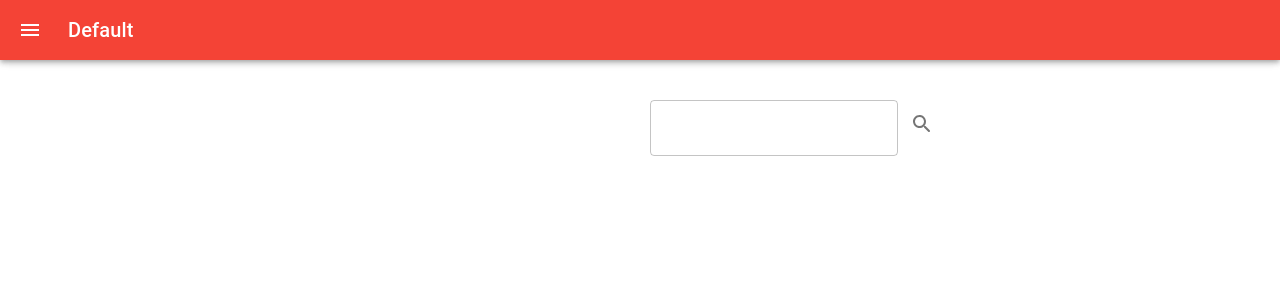
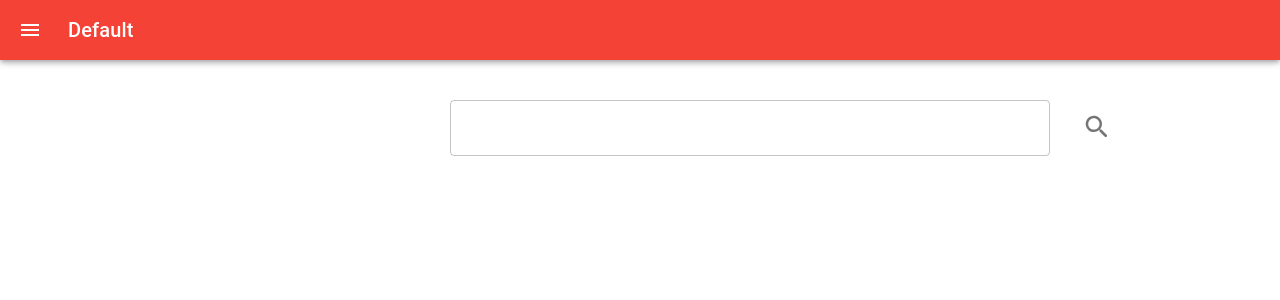
Before and after one commit to AlexisF27/next-project, a React (Vite) app: page / in a window 1280 px wide. Shown: the top 300 px of the page. Built offline with nearby package versions, Linux system fonts and the light colour scheme.

Commit message:
Change the size of the Search

```diff
--- a/src/components/search/Search.jsx
+++ b/src/components/search/Search.jsx
@@ -4,10 +4,10 @@ import { TextField, Box } from "@mui/material";
 
 function Search() {
   return (
-    <Box sx={{ position: 'absolute', top: '100px', left: '650px' }}>
-      <TextField type="search" />
-      <IconButton size="large">
-        <SearchRoundedIcon />
+    <Box sx={{ position: 'absolute', top: '100px', left: '450px' }}>
+      <TextField type="search" style={{width: '600px',paddingRight: '20px'}}/>
+      <IconButton size="large" >
+        <SearchRoundedIcon size="large"  style={{ fontSize: '30px'}}/>
       </IconButton>
     </Box>
   )
```
